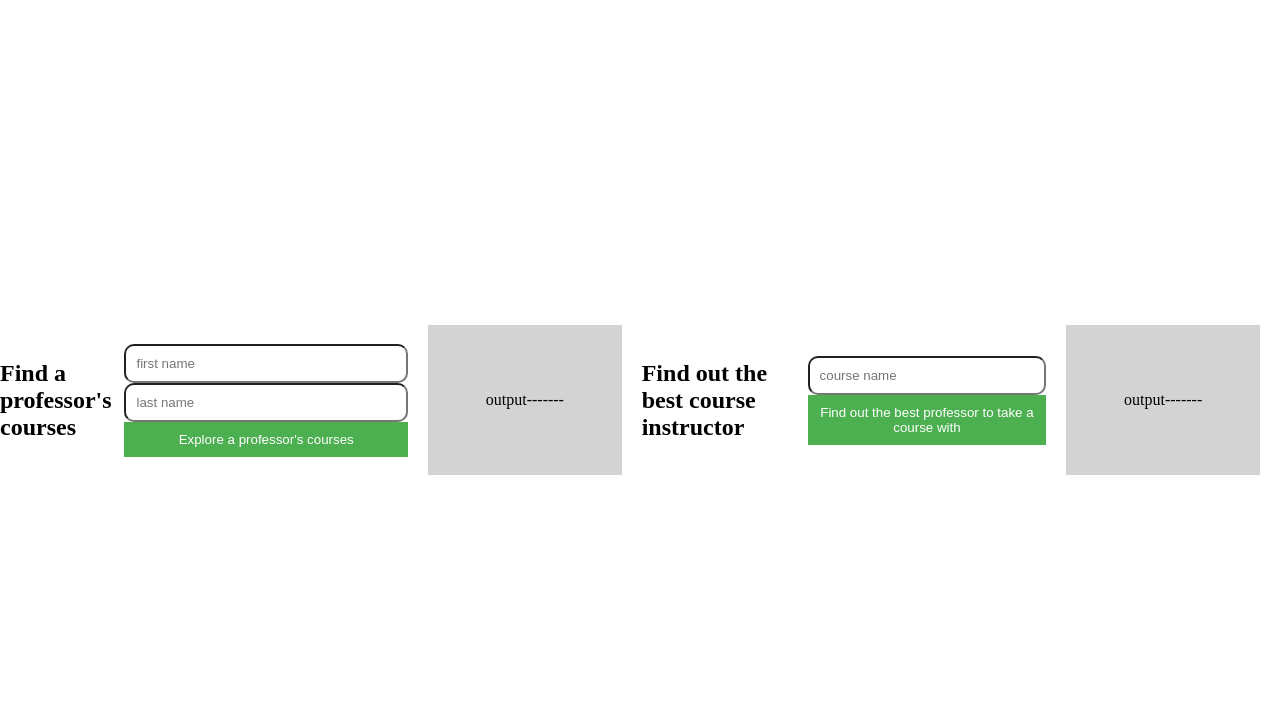
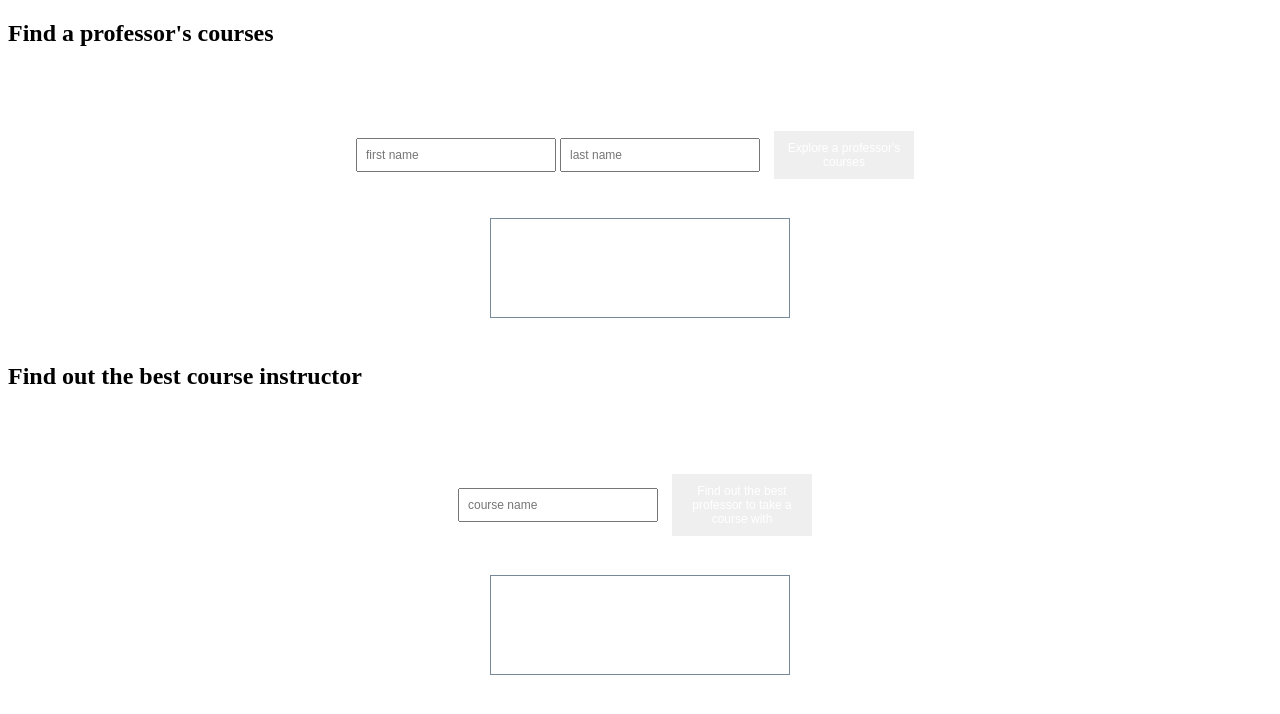
Before and after one commit to elnzh/CPSC310_InsightUBC, a website: page frontend/public/index.html in a window 1280 px wide. Drawn offline with Linux system fonts and the light colour scheme.

Commit message:
update css

```diff
--- a/frontend/public/index.html
+++ b/frontend/public/index.html
@@ -3,31 +3,35 @@
 <head>
     <meta http-equiv="Content-type" content="text/html; charset=utf-8"/>
     <title>310 Frontend</title>
-    <link href="/style.css" rel="stylesheet"/>
+    <link href="/frontend/public/style.css" type="text/css" rel="stylesheet"/>
 </head>
 <body>
-<script type="text/javascript" src="/frontend.js"></script>
-	<h2>Find a professor's courses</h2>
-	<form>
+<h2>Find a professor's courses</h2>
+<div class = "container">
+	<div class = "input-container">
 		<label for="prof_fname"></label><input placeholder="first name" value="" id="prof_fname" />
 		<label for="prof_lname"></label><input  placeholder="last name" value="" id="prof_lname" />
-		<button id="user1_button" class="button" >Explore a professor's courses</button>
-	</form>
-	<div>
-		<p>output-------</p>
+		<button id="user1_button" class = "button">Explore a professor's courses</button>
 	</div>
-	<br>
-	<br>
-	<br>
-	<h2>Find out the best course instructor</h2>
-	<form>
+	<div class ="outputBox">
+
+	</div>
+</div>
+
+<h2>Find out the best course instructor</h2>
+<div class = "container">
+	<div class = "input-container">
 		<label for="course_name"></label><input placeholder="course name" value="" id="course_name" />
 
 		<button id="user2_button" class="button">Find out the best professor to take a course with</button>
-	</form>
-	<div>
-		<p>output-------</p>
 	</div>
+	<div class ="outputBox">
 
+	</div>
+</div>
+
+
+
+<script type="text/javascript" src="/frontend.js"></script>
 </body>
 </html>
--- a/frontend/public/style.css
+++ b/frontend/public/style.css
@@ -1,88 +1,58 @@
 
-/*.container{*/
-/*	display:flex;*/
-/*	flex-direction:column;*/
-/*	justify-content: center;*/
-/*	align-items: center;*/
-/*	padding:25px;*/
-
-/*}*/
-/*.outputBox{*/
-/*	width: 300px;*/
-/*	height: 100px;*/
-/*	border: 1px solid blue;*/
-/*}*/
-
-
-/*input {*/
-/*	width: 100%;*/
-/*	margin-bottom: 10px;*/
-/*	padding: 8px;*/
-/*	box-sizing: border-box;*/
-/*}*/
-
-/*button {*/
-/*	padding: 31px 32px;*/
-/*	text-align: center;*/
-/*	margin: 25px 25px;*/
-/*	font-size: 16px;*/
-/*	background-color: white;*/
-/*	transition-duration: 0.4s;*/
-/*	color: black;*/
-/*	border: 2px solid #e7e7e7;*/
-
-/*	!*width: 100%;*!*/
-/*	!*padding: 10px;*!*/
-/*	!*background-color: #4caf50;*!*/
-/*	!*color: white;*!*/
-/*	!*border: none;*!*/
-/*	!*cursor: pointer;*!*/
-
-/*}*/
-
-/*.button:hover {*/
-/*    cursor: pointer;*/
-/*	background-color: #e7e7e7;*/
-
-/*}*/
-
-
-
- body {
-	 display: flex;
-	 justify-content: center;
-	 align-items: center;
-	 height: 100vh;
-	 margin: 0;
- }
-
-.container {
-	display: flex;
+.input-container{
+	display:flex;
+	flex-direction: row;
+	justify-content: center;
+	align-items: center;
+	padding: 25px;
 }
 
-div {
+.container{
+	display:flex;
+	flex-direction: column;
+	justify-content: center;
+	align-items: center;
+	padding: 25px;
+}
+
+.outputBox{
 	width: 300px;
-	padding: 50px;
-	margin: 20px;
-	background-color: lightgrey;
+	height: 100px;
+	flex-direction:row;
+	border-style: solid;
+	border-width: 0.5px;
+	border-color: lightslategrey;
 	box-sizing: border-box;
-	text-align: center;
 }
 
 
-
 input {
-	width: 100%;
-	padding: 10px 10px 10px 10px;
+	width: 200px;
+	margin: 4px 2px;
+	padding: 8px 8px;
 	box-sizing: border-box;
-	border-radius:10px;
+	font-size: 12px;
 }
 
-button {
-	width: 100%;
+.button {
+	/*padding: 16px 32px;*/
+	/*text-align: center;*/
+	/*margin: 4px 2px;*/
+	/*font-size: 16px;*/
+
+	transition-duration: 0.4s;
+	font-size: 12px;
+	margin: 14px 12px;
+	width: 140px;
 	padding: 10px;
-	background-color: #4caf50;
 	color: white;
 	border: none;
-	cursor: pointer;
+	/*cursor: pointer;*/
+
 }
+
+.button:hover {
+    cursor: pointer;
+	background-color: slategrey;
+
+}
```
Also changed, not shown: src/rest/Server.ts (+50 -0 lines).
